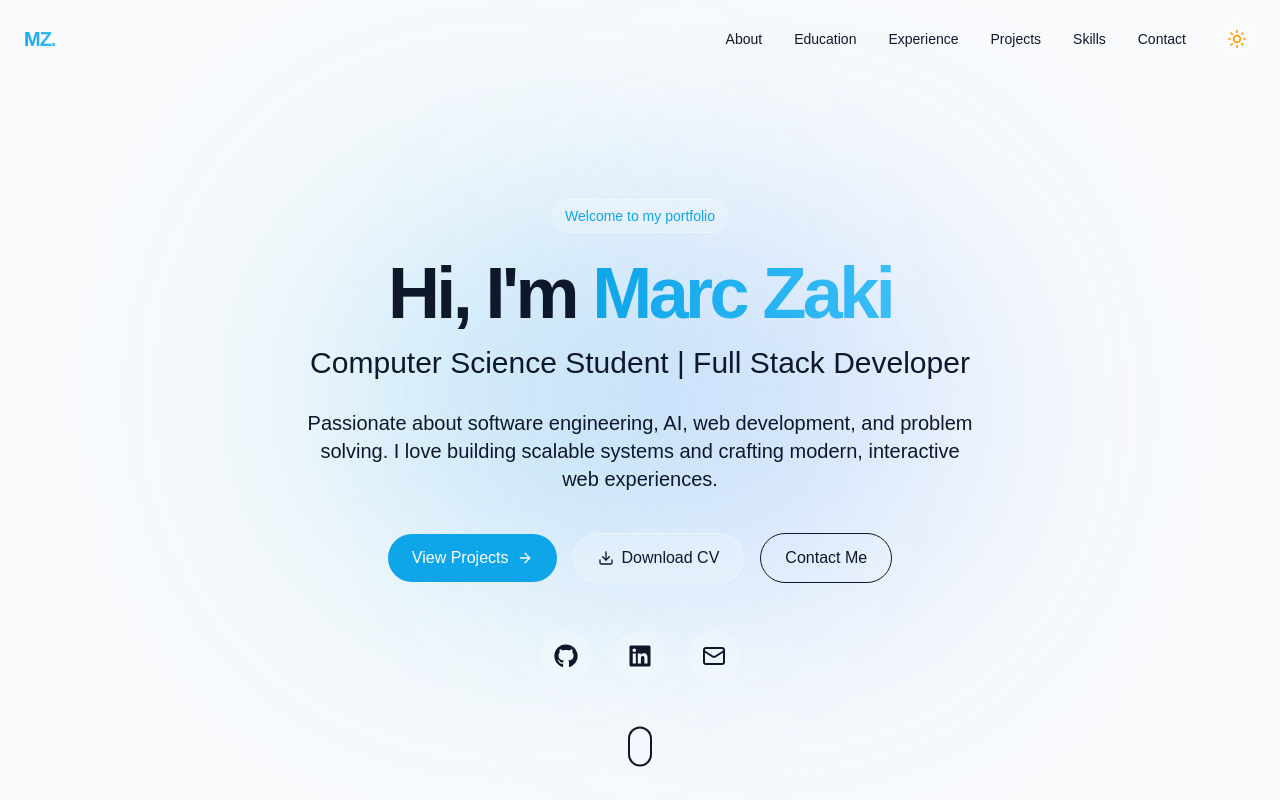
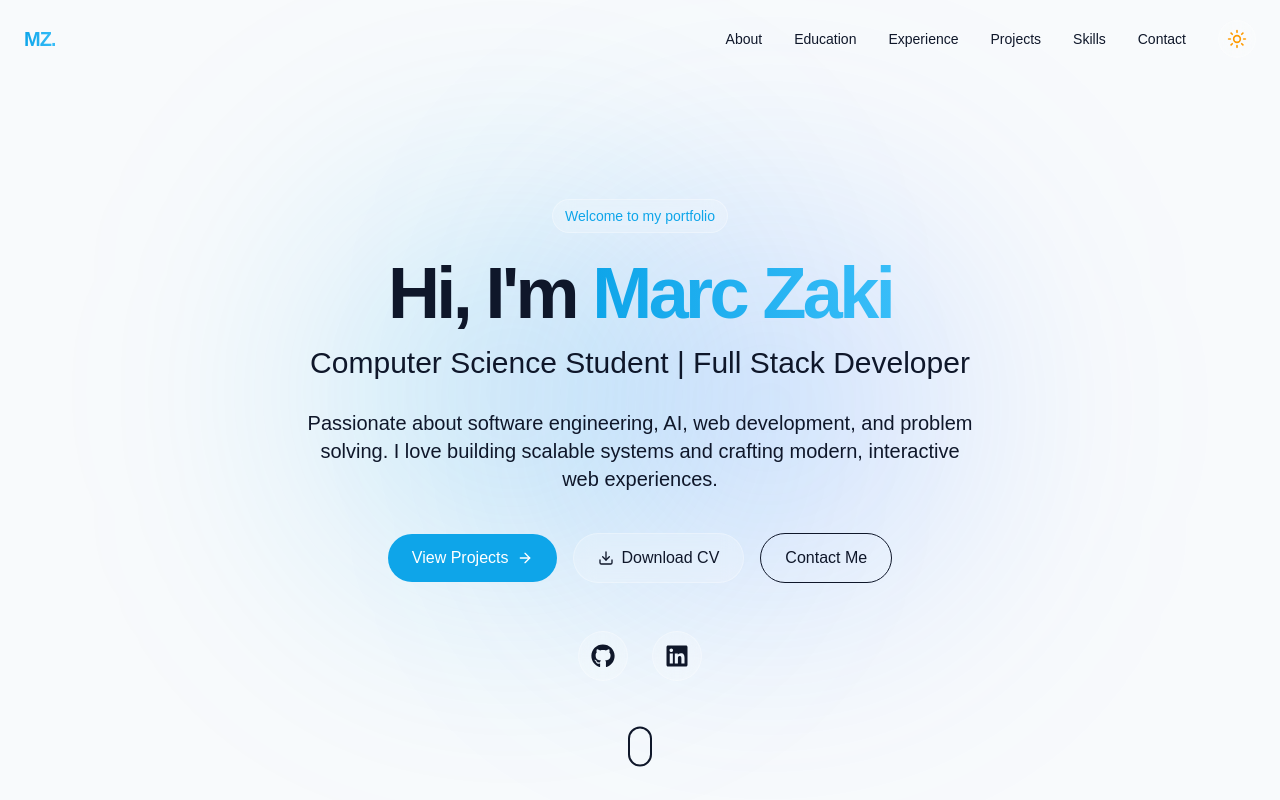
Before and after one commit to marc-zaki/portfolio, a Next.js app: page / in a window 1280 px wide. Shown: the top 800 px of the page. Built offline with nearby package versions, Linux system fonts and the light colour scheme.

Commit message:
feat: add Hero section component with animated content and social links

```diff
--- a/src/components/Hero.tsx
+++ b/src/components/Hero.tsx
@@ -97,10 +97,6 @@ export function Hero() {
               <FaLinkedin className="w-6 h-6" />
               <span className="sr-only">LinkedIn</span>
             </a>
-            <a href="mailto:sherifmark759@gmail.com" className="p-3 rounded-full glass hover:text-primary transition-colors hover:scale-110 active:scale-95">
-              <Mail className="w-6 h-6" />
-              <span className="sr-only">Email</span>
-            </a>
           </motion.div>
         </div>
       </div>
```
